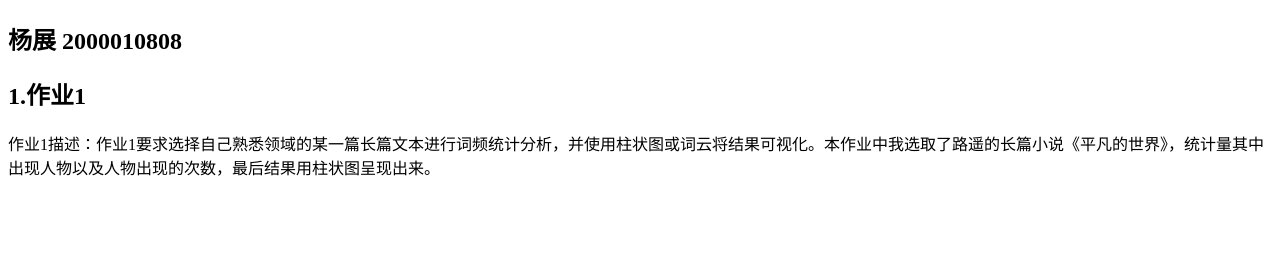
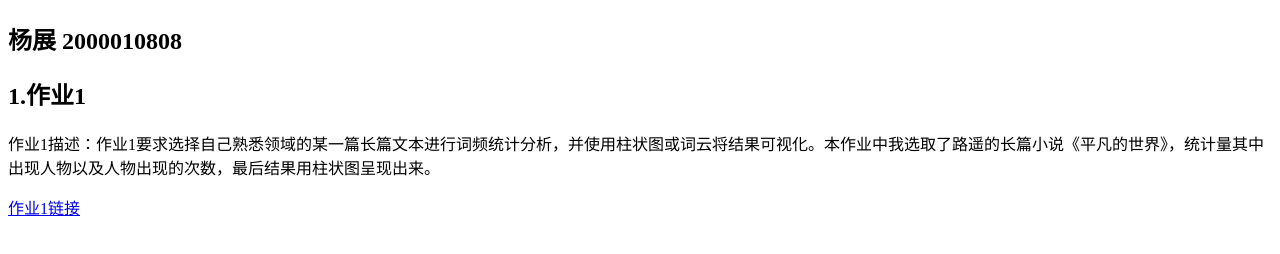
Before and after one commit to xiaobya/xiaobya.github.io, a plain HTML site: page index.html in a window 1280 px wide. Shown: the part 54-308 px from the top of the page. Drawn offline with Linux system fonts and the light colour scheme.

Commit message:
Update index.html

```diff
--- a/index.html
+++ b/index.html
@@ -7,4 +7,5 @@
      <h2>杨展 2000010808</h2>
      <h2>1.作业1</h2>
      <p>作业1描述：作业1要求选择自己熟悉领域的某一篇长篇文本进行词频统计分析，并使用柱状图或词云将结果可视化。本作业中我选取了路遥的长篇小说《平凡的世界》，统计量其中出现人物以及人物出现的次数，最后结果用柱状图呈现出来。</p>
+     <p><a href="https://xiaobya.github.io/bar_datazoom_slider.html">作业1链接</a></p>
 </html>
```
